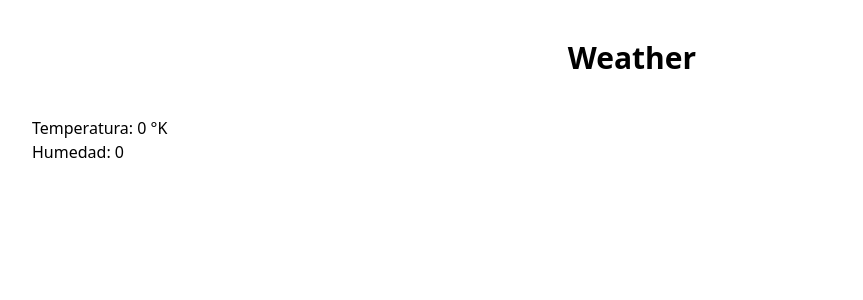
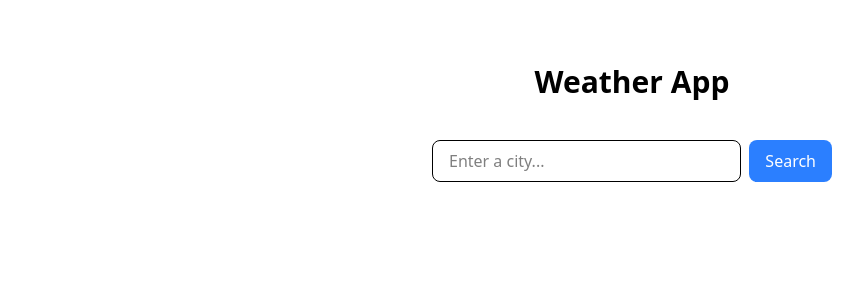
Before and after one commit to jhansarmiento/Weather-App-Portfolio, a React (Vite) app: page / in a window 1280 px wide. Shown: the top 300 px of the page, without its empty margins (8-871 px from the left). Built offline with nearby package versions, Linux system fonts and the light colour scheme; no server answers.

Commit message:
Implementa barra de busqueda

```diff
--- a/src/App.tsx
+++ b/src/App.tsx
@@ -1,29 +1,55 @@
-import { useEffect, useState } from "react";
+import { useState } from "react";
 import "./App.css";
 import { useWeather } from "./services/UseWeather";
 
 function App() {
+  const [city, setCity] = useState("");
   const [weather, setWeather] = useState({
     temp: 0,
     humidity: 0
   });
 
   const Weather = async () => {
-    const { main: weatherData } = await useWeather();
-    console.log("Temperatura: ", weatherData.temp, " Humedad: ", weather.humidity);
+    if (!city) return;
+    const { main: weatherData } = await useWeather(city);
+    console.log("Temperature: ", weatherData.temp, " Humidity: ", weather.humidity);
     setWeather(weatherData);
   };
 
-  useEffect(() => {
+  const handleSearch = (e: React.FormEvent) => {
+    e.preventDefault();
     Weather();
-  }, []);
+  };
 
   return (
-    <>
-      <h1 className="text-3xl font-bold text-center p-10">Weather</h1>
-      <p className="pl-10">Temperatura: {weather.temp} °K</p>
-      <p className="pl-10">Humedad: {weather.humidity}</p>
-    </>
+    <div className="max-w-md mx-auto p-6">
+      <h1 className="text-3xl font-bold text-center p-10">Weather App</h1>
+
+      <form onSubmit={handleSearch} className="mb-6">
+        <div className="flex gap-2">
+          <input
+            type="text"
+            value={city}
+            onChange={(e) => setCity(e.target.value)}
+            placeholder="Enter a city..."
+            className="flex-1 px-4 py-2 border rounded-lg focus:outline-none focus:ring-2 focus:ring-blue-500"
+          />
+          <button
+            type="submit"
+            className="px-4 py-2 bg-blue-500 text-white rounded-lg hover:bg-blue-600 focus:outline-none focus:ring-2 focus:ring-blue-500"
+          >
+            Search
+          </button>
+        </div>
+      </form>
+
+      {weather.temp !== 0 && (
+        <div className="bg-white p-6 rounded-lg shadow-lg">
+          <p className="text-lg mb-2">Temperature: {weather.temp} °K</p>
+          <p className="text-lg">Humidity: {weather.humidity}%</p>
+        </div>
+      )}
+    </div>
   );
 }
 
--- a/src/services/useWeather.ts
+++ b/src/services/useWeather.ts
@@ -1,17 +1,14 @@
 import { AxiosWeatherService } from "./AxiosWeatherService";
 
+export const useWeather = async (city: string) => {
+    const weatherService = new AxiosWeatherService();
+    const API_KEY = import.meta.env.VITE_API_KEY;
 
-export const useWeather = async () => {
-    const weatherService = new AxiosWeatherService();
+    const coordinatesURL = `https://api.openweathermap.org/geo/1.0/direct?q=${city}&limit=5&appid=${API_KEY}`;
+    const { lat, lon } = await weatherService.getCoordinates(city, coordinatesURL);
 
-    const API_KEY = import.meta.env.VITE_API_KEY
-    const city = "Bucaramanga"
+    const weatherURL = `https://api.openweathermap.org/data/2.5/weather?lat=${lat}&lon=${lon}&limit=5&appid=${API_KEY}`;
+    const weather = await weatherService.getCurrentWeather(weatherURL);
 
-    const coordinatesURL = `https://api.openweathermap.org/geo/1.0/direct?q=${city}&limit=5&appid=${API_KEY}`
-    const { lat, lon } = await weatherService.getCoordinates(city, coordinatesURL)
-
-    const weatherURL = `https://api.openweathermap.org/data/2.5/weather?lat=${lat}&lon=${lon}&limit=5&appid=${API_KEY}`
-    const weather = await weatherService.getCurrentWeather(weatherURL)
-
-    return weather
+    return weather;
 }
```
